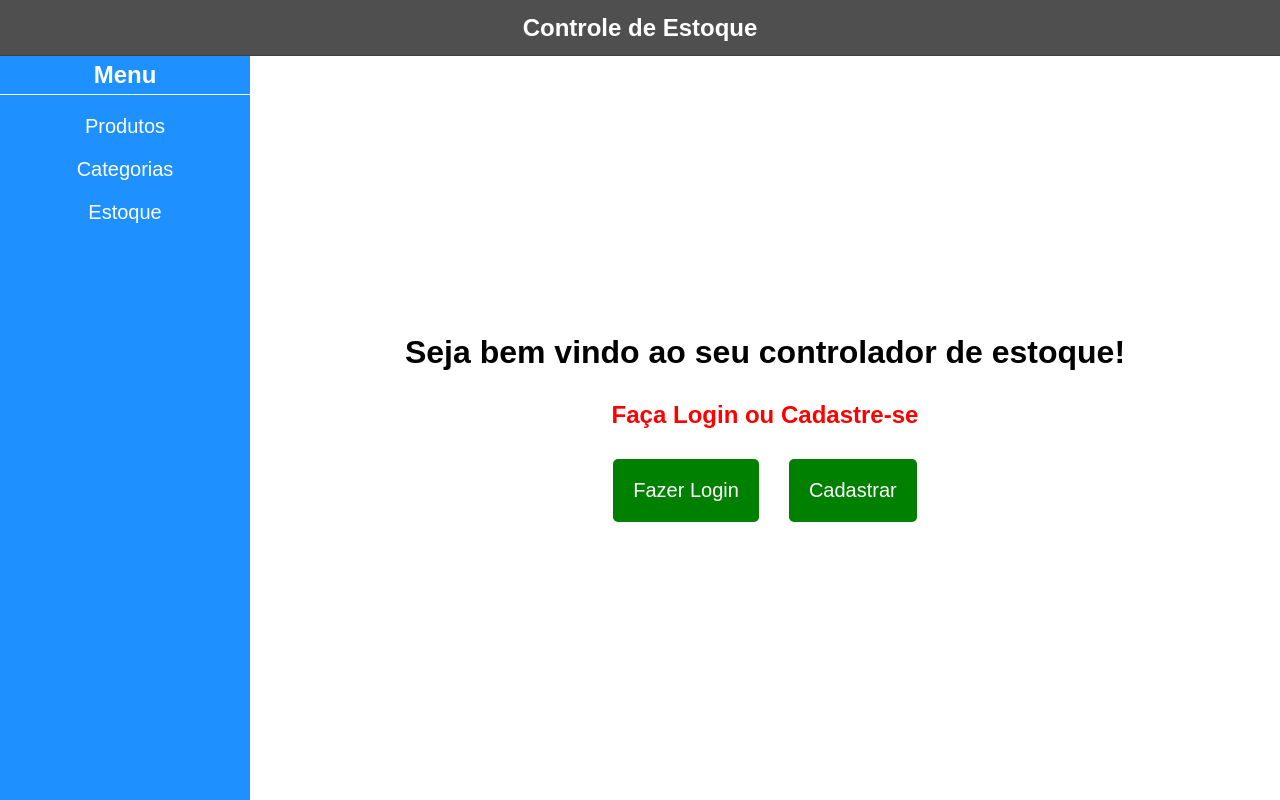
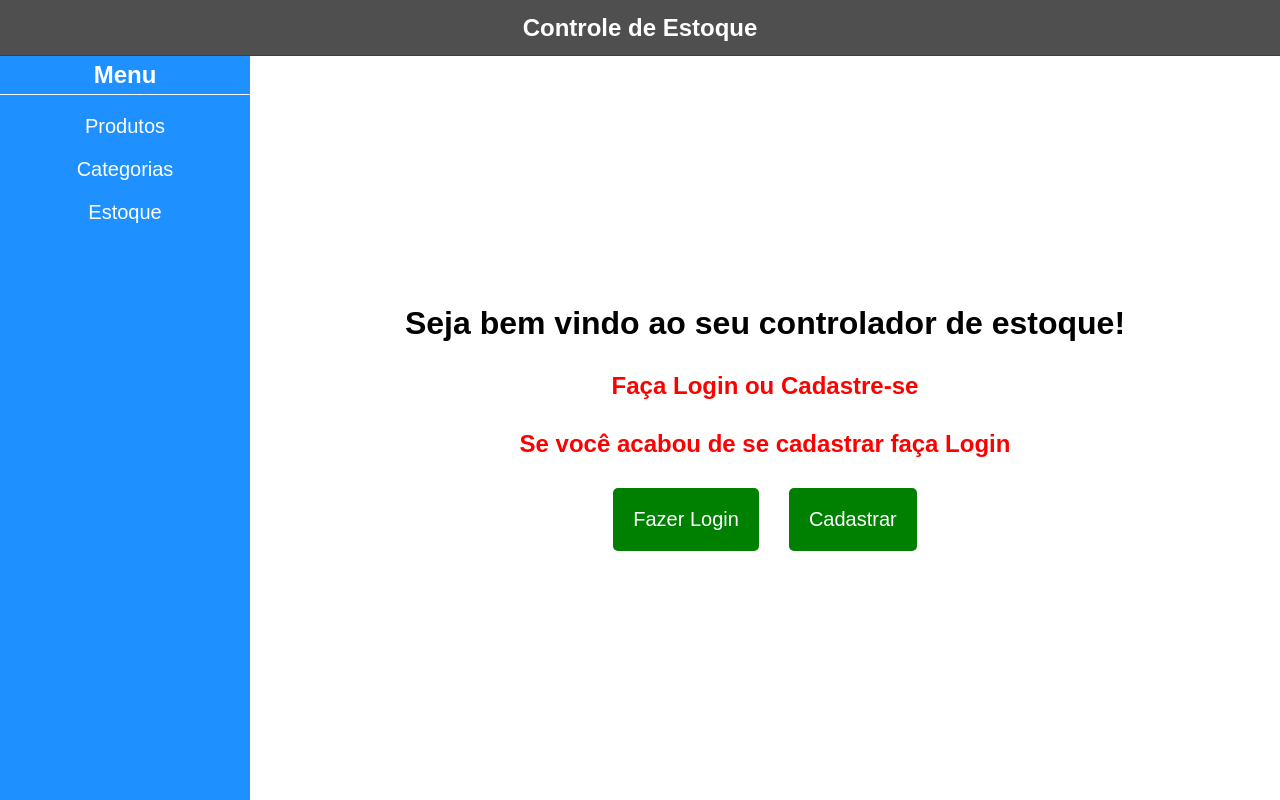
Before and after one commit to Gabriel-Sales-Mendonca/controlaestoque, a React (Create React App) app: page /home in a window 1280 px wide. Built offline with nearby package versions, Linux system fonts and the light colour scheme.

Commit message:
Forcei o recarregamento da página após o usuário se cadastrar

```diff
--- a/src/pages/Home/index.js
+++ b/src/pages/Home/index.js
@@ -8,6 +8,7 @@ export default function Home() {
             <div className='title'>
                 <h1>Seja bem vindo ao seu controlador de estoque!</h1>
                 <h2>Faça Login ou Cadastre-se</h2>
+                <h2>Se você acabou de se cadastrar faça Login</h2>
             </div>
 
             <div className='buttons'>
--- a/src/pages/Register/index.js
+++ b/src/pages/Register/index.js
@@ -1,14 +1,11 @@
 import React, { useState } from 'react'
 import { toast } from 'react-toastify'
 import { isEmail } from 'validator'
-import { useNavigate } from 'react-router-dom'
 
 import { Form } from './styled'
 import axios from '../../services/axios'
 
 export default function Register() {
-    const navigate = useNavigate()
-
     const [name, setName] = useState('')
     const [email, setEmail] = useState('')
     const [password, setPassword] = useState('')
@@ -50,7 +47,7 @@ export default function Register() {
                 return
             }
 
-            navigate('/')
+            window.location.href = '/'
 
             toast.success('Cadastro realizado com SUCESSO')
         } catch(e) {
```
